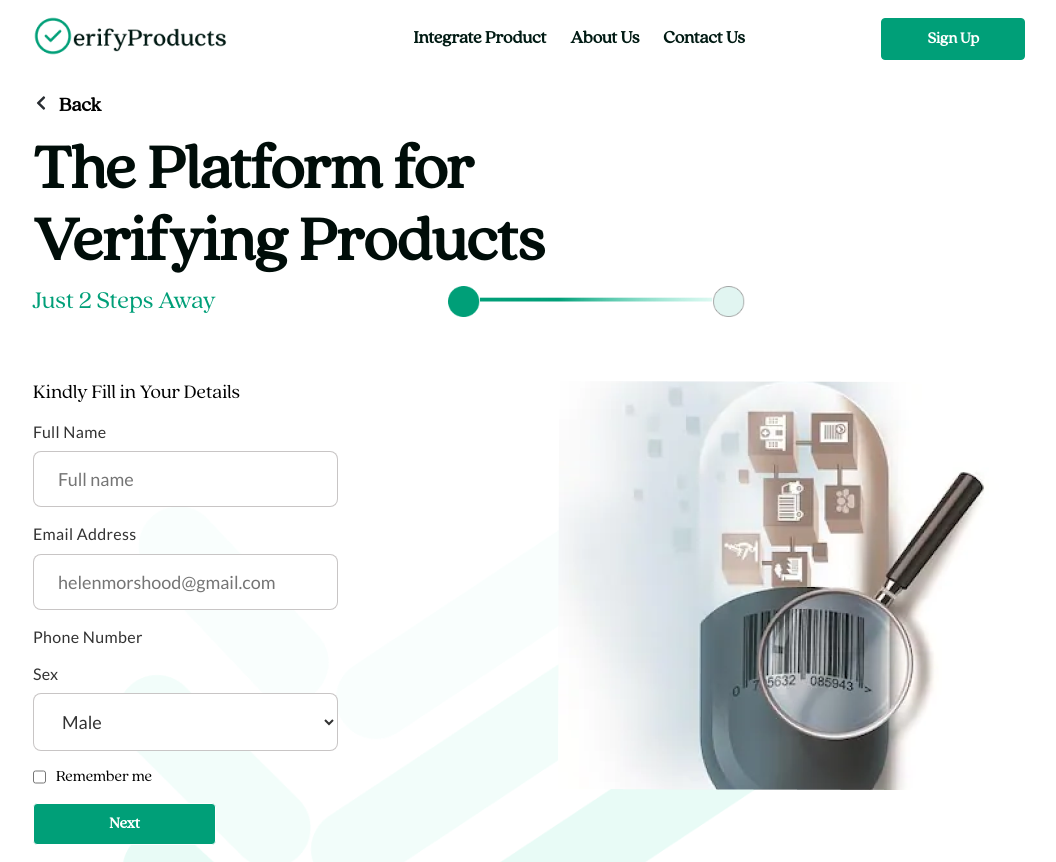
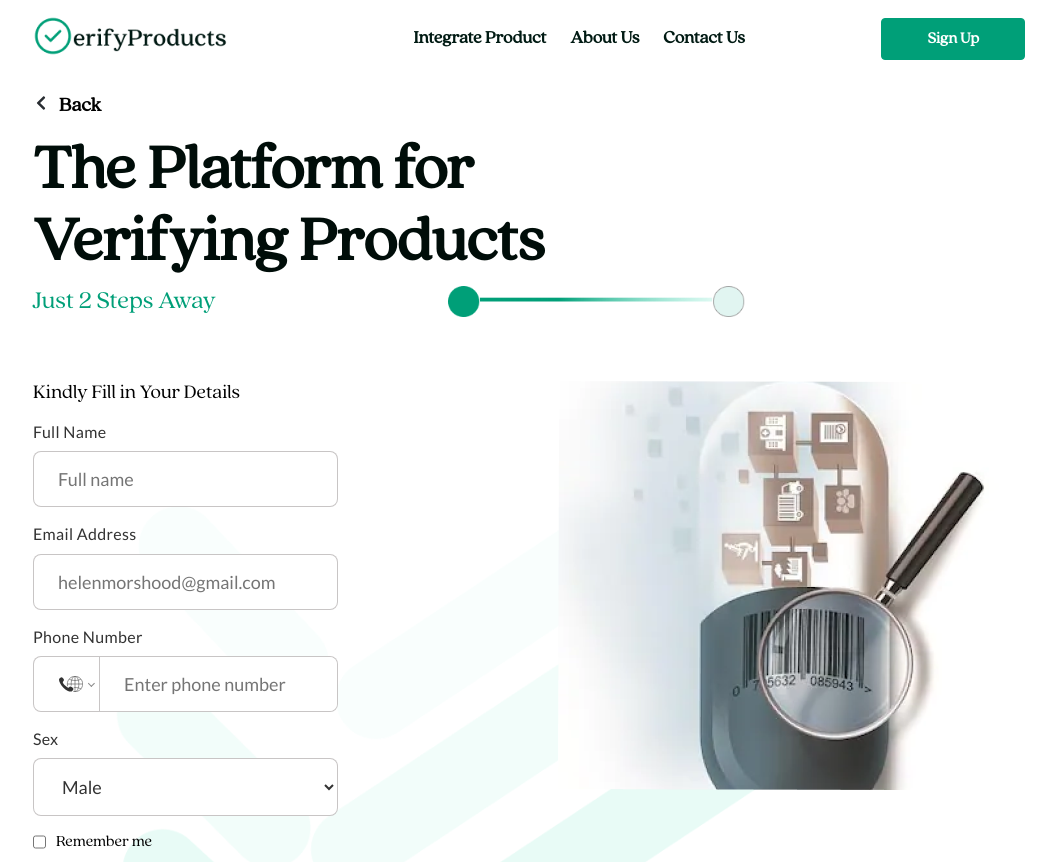
Before and after one commit to Verify-App-TUTN/VerifyProduct, a React (Create React App) app in the folder steps/: page / in a window 1280 px wide. Shown: the top 862 px of the page, without its empty margins (111-1167 px from the left). Built offline with nearby package versions, Linux system fonts and the light colour scheme.

Commit message:
omo coding hard

```diff
--- a/steps/src/components/Detail.jsx
+++ b/steps/src/components/Detail.jsx
@@ -1,10 +1,13 @@
-import React from 'react';
+import React, { useState } from 'react';
+import 'react-phone-number-input/style.css';
+import PhoneInput from 'react-phone-number-input';
 import { useForm } from 'react-hook-form';
 import styled from 'styled-components';
 import Arrows from '../assets/arrows.png';
 
 const Detail = ({ next }) => {
     const { register, handleSubmit, formState: { errors } } = useForm();
+    const [value, setValue] = useState();
     const onSubmit = data => {
         next();
         console.log(data)
@@ -24,7 +27,12 @@ const Detail = ({ next }) => {
                 </div>
                 <div className="form-control">
                     <label htmlFor="tel">Phone Number</label>
-
+                    <PhoneInput
+                        placeholder="Enter phone number"
+                        value={value}
+                        onChange={setValue}
+                        className="phone"
+                    />
                 </div>
                 <div className="form-control">
                     <label htmlFor="sex">Sex</label>
@@ -92,6 +100,22 @@ const Div = styled.div`
                     border: 1px solid #009F78;
                 }
             }
+            .phone{
+                width: 60%;
+                background: #FFFFFF;
+                border: 1px solid rgba(36, 24, 24, 0.25);
+                border-radius: 8px;
+                padding-left: 25px;
+                .PhoneInputCountrySelect{
+                    width: 100% !important;
+                }
+                input{
+                    border: none;
+                    border-left: 1px solid rgba(36, 24, 24, 0.25);
+                    border-top-left-radius: 0%;
+                    border-bottom-left-radius: 0%;
+                }
+            }
         }
         .form-control-check{
             display: flex;
```
